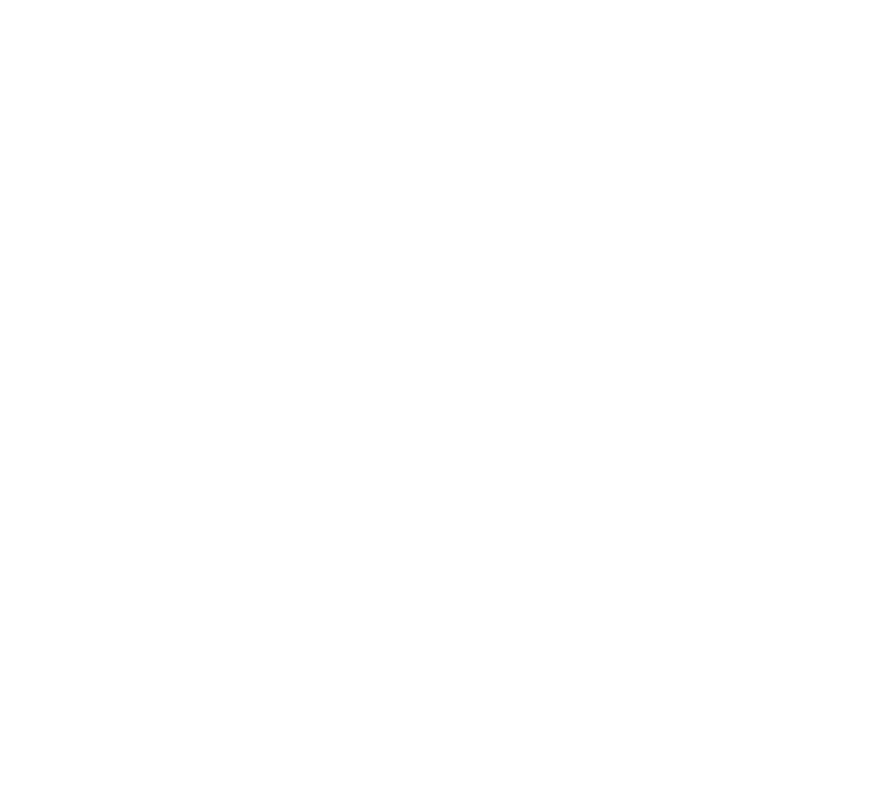
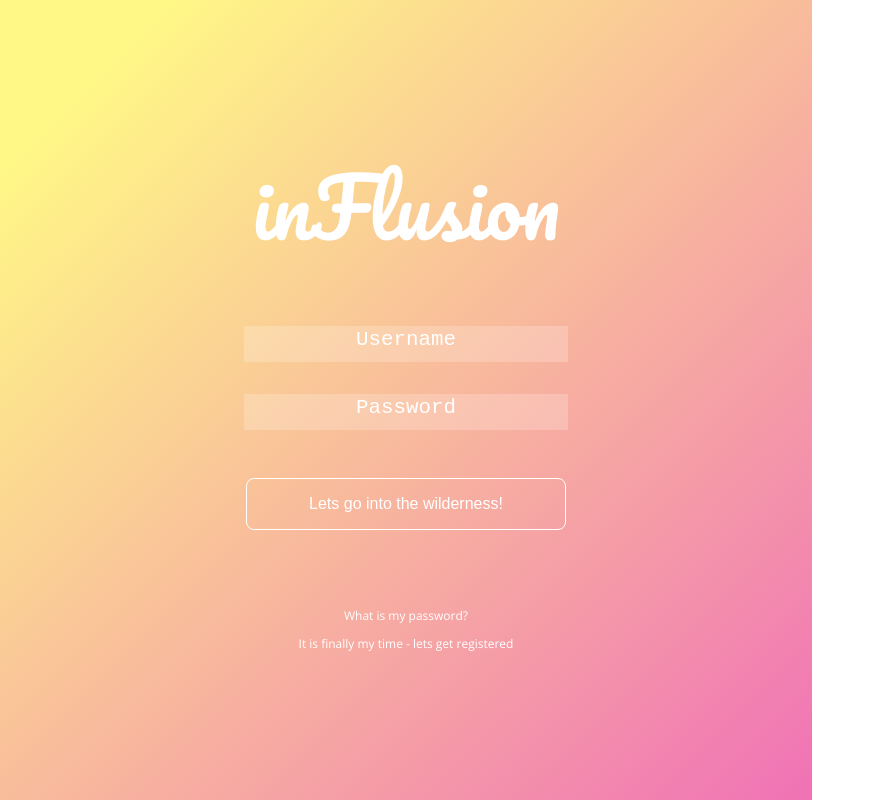
Before and after one commit to pumpumba/Influsion-front-end, a React app: page /login in a window 1280 px wide. Shown: the whole page, without its empty margins (0-875 px from the left). Built offline with nearby package versions, Linux system fonts and the light colour scheme.

Commit message:
Made a login page

```diff
--- a/src/index.js
+++ b/src/index.js
@@ -5,7 +5,9 @@ import Popular from './pages/Popular'
 import Feed from './pages/Feed'
 import Search from './pages/Search'
 import Settings from './pages/Settings'
+import Login from './pages/Login'
 import './styles/main.scss'
+
 
 import { library } from '@fortawesome/fontawesome-svg-core'
 import { fab } from '@fortawesome/free-brands-svg-icons'
@@ -20,6 +22,7 @@ const Index = () => {
         <Route exact path='/feed' component={Feed} />
         <Route path='/search' component={Search} />
         <Route path='/settings' component={Settings} />
+        <Route path='/login' component={Login} />
       </div>
     </Router>
   )
--- /dev/null
+++ b/src/pages/Login.js
@@ -0,0 +1,21 @@
+import React from 'react'
+import Header from './../components/header/Header'
+import Footer from './../components/footer/Footer'
+import { Link } from 'react-router-dom'
+
+const Login = (props) => {
+  return (<div className="login">
+    <h1 className="loginTitle">inFlusion</h1>
+    <textarea className="input" placeholder="Username"></textarea>
+    <textarea className="input" placeholder="Password"></textarea>
+    <Link to={'/feed'}>
+      <button className="loginButton" link>Lets go into the wilderness!</button>
+    </Link>
+    <div className="smallText">
+      <p>What is my password?</p>
+      <p>It is finally my time - lets get registered</p>
+    </div>
+  </div>)
+}
+
+export default Login
--- a/src/pages/Settings.js
+++ b/src/pages/Settings.js
@@ -1,12 +1,16 @@
 import React from 'react'
 import Header from './../components/header/Header'
 import Footer from './../components/footer/Footer'
+import FooterButton from './../components/footer/FooterButton';
+
+import { Link } from 'react-router-dom'
+
 
 const Settings = (props) => {
   return (
     <div>
       <Header title={'Settings'}/>
-      <h1>Settings</h1>
+      <Link to='/login'>Logga in</Link>
       <Footer />
     </div>
   )
--- /dev/null
+++ b/src/styles/login.scss
@@ -0,0 +1,58 @@
+.login {
+  background-image: linear-gradient(135deg, #FFF886 10%, #F072B6 100%);
+  width: 100%;
+  height: 100vh;
+  display: flex;
+  flex-direction: column;
+  justify-content: center;
+  align-items: center;
+}
+
+.loginTitle {
+  font-family: 'Pacifico', cursive;
+  color: $white;
+  margin: 4rem;
+  font-size: 5rem;
+}
+
+.input {
+  width: 20rem;
+  margin: 1rem;
+  background: rgba(255,255,255,0.2);
+  outline: none;
+  resize: none;
+  border: none;
+  color: $white;
+  overflow: auto;
+  text-align: center;
+  height: 2rem;
+  font-size: 1.3rem;
+
+  &::placeholder {
+    color: $white;
+    font-size: 1.3rem;
+  }
+}
+
+.loginButton {
+  background: transparent;
+  color: $white;
+  border: 0.1em solid $white;
+  border-radius: 0.5em;
+  font-size: 1rem;
+  margin: 2rem;
+  padding: 1rem;
+  width: 20rem;
+}
+
+.smallText {
+  width: auto;
+  margin: 2rem;
+  font-size: 0.6rem;
+  color: $white;
+  text-align: center;
+
+  p {
+    margin: 1rem;
+  }
+}
--- a/src/styles/main.scss
+++ b/src/styles/main.scss
@@ -2,9 +2,13 @@
 @import 'reset';
 @import 'footer';
 @import 'header';
+@import 'login';
 @import 'footer/subFooter';
 @import 'footer/filterFooter';
 @import 'popular/popular-component.scss';
+@import url('https://fonts.googleapis.com/css?family=Pacifico');
+
+
 
 body {
     color: $gs-hard;
@@ -19,3 +23,9 @@ p {
     font-size: 1.25em;
     font-family: 'Open Sans', sans-serif;
 }
+
+
+@font-face {
+  font-family: 'Pacifico', cursive;
+  src: url('https://fonts.googleapis.com/css?family=Pacifico')
+}
--- a/src/styles/vars.scss
+++ b/src/styles/vars.scss
@@ -1,8 +1,10 @@
 
 //Vars Colors
 $white: #fff;
+$lighter: #FFF6B7;
 $light: #fdd3b6;
 $medium: #faa495;
 $hard: #febbbc;
+$harder: #F6416C;
 $gs-hard: #333;
 $link-grey: #E0E0EB;
```
